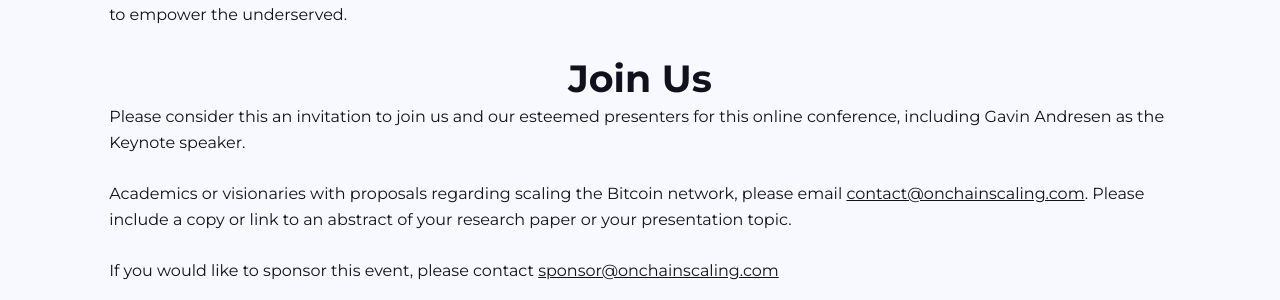
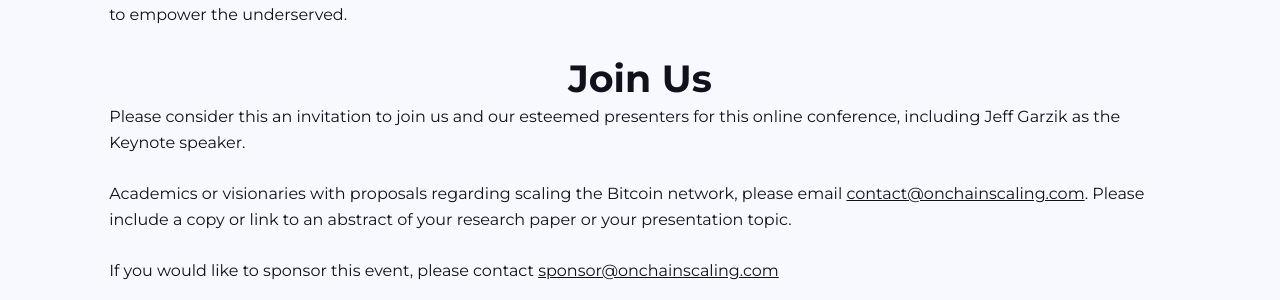
Before and after one commit to bitcoinclassic/onChain, a Jekyll site: the page built from index.html, in a window 1280 px wide. Shown: the part 971-1271 px from the top of the page. Built offline with Jekyll 4.4.1, drawn with Linux system fonts in a browser that asks for light colours; nearby versions of some CDN libraries; comment, search, counter and statistics services are not loaded.

Commit message:
Change keynote speaker to Garzik

```diff
--- a/index.html
+++ b/index.html
@@ -34,7 +34,7 @@
 
 <section class="one">
   <h1 class="_center">Join Us</h1>
-  <p>Please consider this an invitation to join us and our esteemed presenters for this online conference, including Gavin Andresen as the Keynote speaker.</p>
+  <p>Please consider this an invitation to join us and our esteemed presenters for this online conference, including Jeff Garzik as the Keynote speaker.</p>
 
   <p>Academics or visionaries with proposals regarding scaling the Bitcoin network, please email <a href="mailto:contact@onchainscaling.com">contact@onchainscaling.com</a>. Please include a copy or link to an abstract of your research paper or your presentation topic.</p>
 
```
